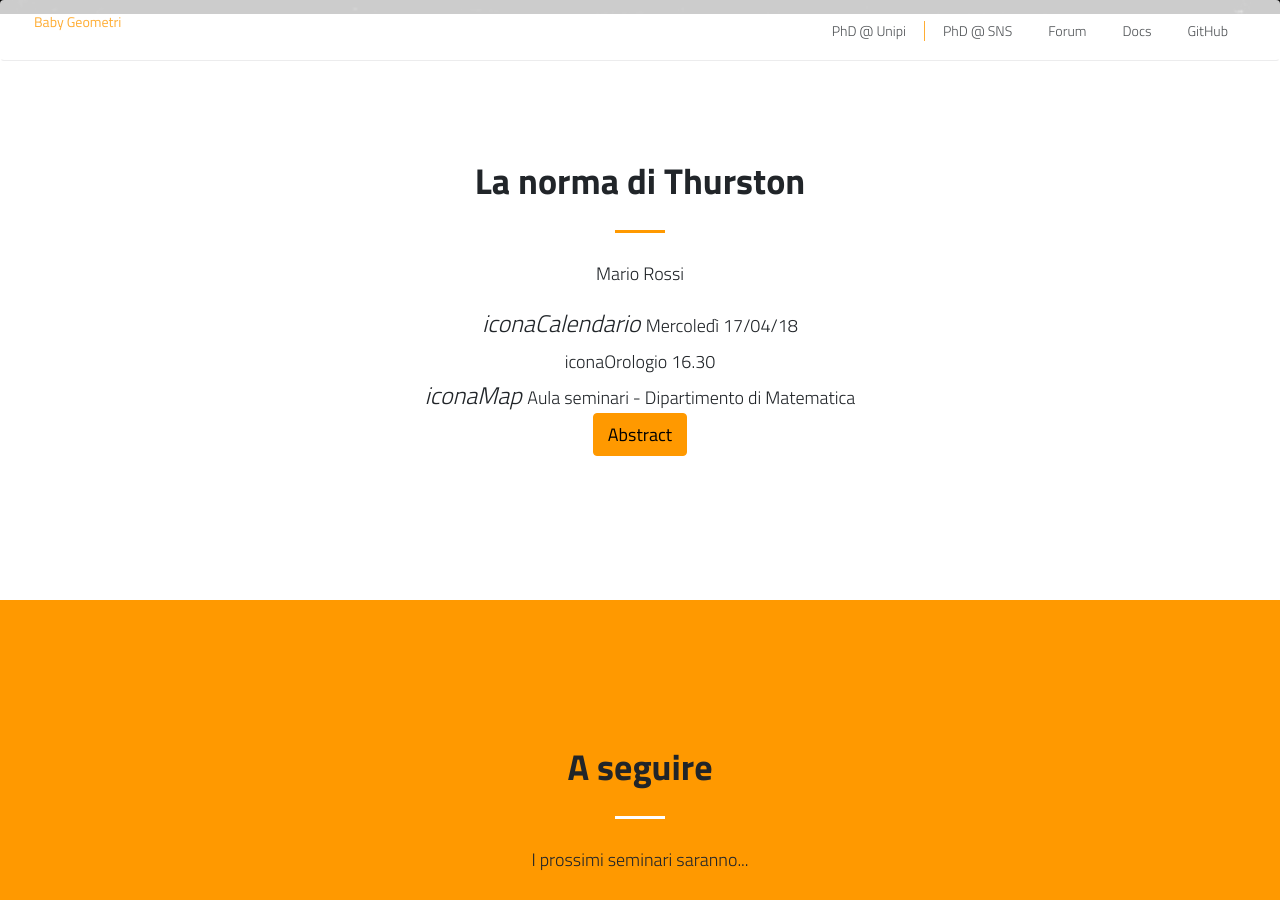
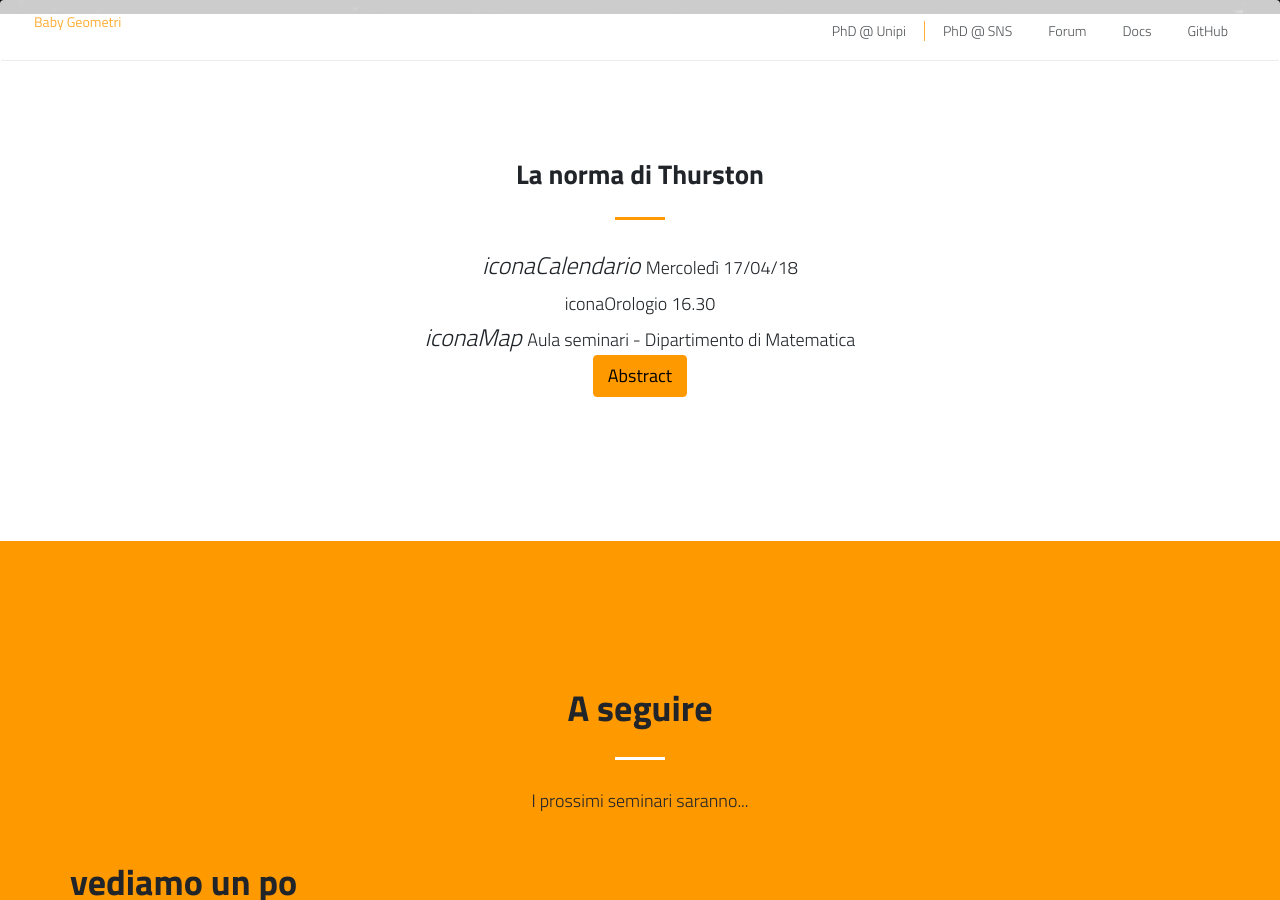
Before and after one commit to baby-geometri/baby-geometri.github.io, a Jekyll site: the page built from index.md, in a window 1280 px wide and 900 px high, scrolled down 886 px. Built offline with Jekyll 4.4.1, drawn with Linux system fonts in a browser that asks for light colours; nearby versions of some CDN libraries.

Commit message:
Update default.html

```diff
--- a/_layouts/default.html
+++ b/_layouts/default.html
@@ -64,9 +64,9 @@
     <div class="container">
     <div class="row">
       <div class="col-lg-12 text-center">
-        <h2 class="section-heading">{{ site.data.content.whitepaper.title }}</h2>
+        <h3 class="section-heading">{{ site.data.content.whitepaper.title }}</h3>
         <hr class="my-4">
-        <p>{{ site.data.content.whitepaper.speaker }}</p>
+	      <h2 {{ site.data.content.whitepaper.speaker }} </h2>
       </div>
     </div>
   </div>
```
